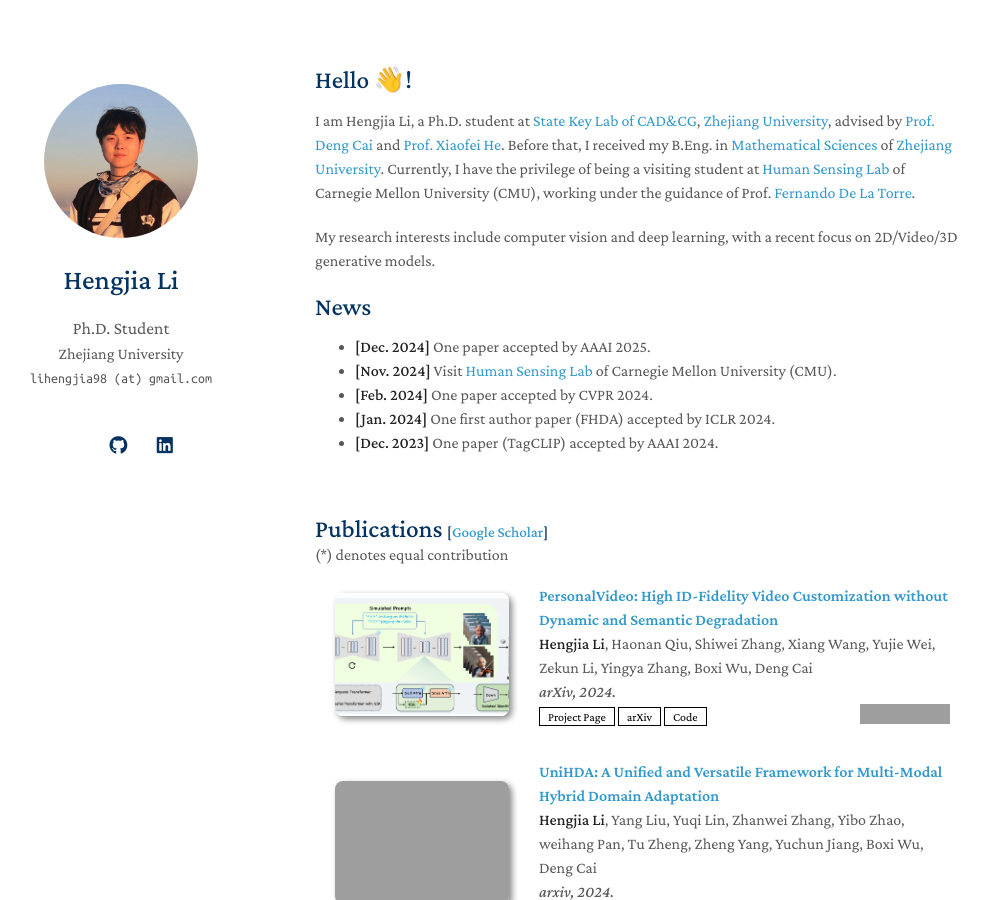
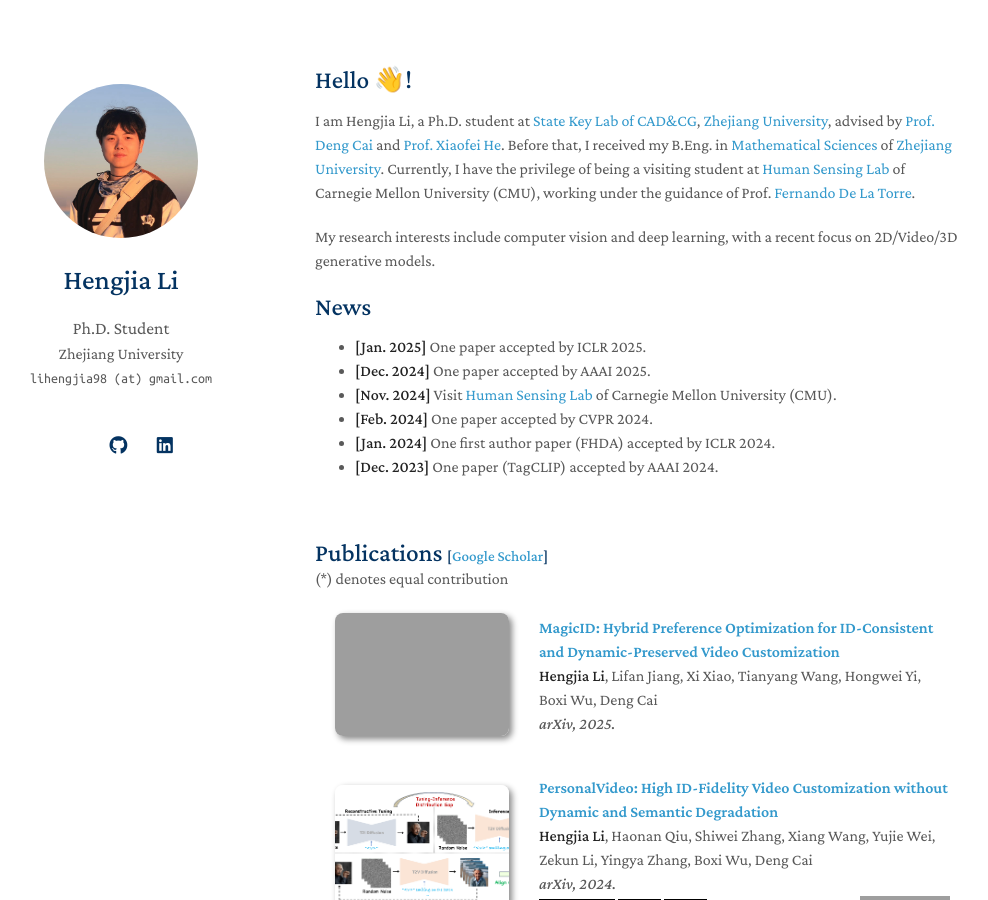
Before and after one commit to EchoPluto/HomePage, a Jekyll site: the page built from index.md, in a window 1280 px wide and 900 px high. Shown: the whole window, without its empty margins (155-1143 px from the left). Built offline with Jekyll 4.4.1, drawn with Linux system fonts in a browser that asks for light colours; nearby versions of some CDN libraries; a style sheet for code colours, icons or effects is not loaded; our own code applies the rules of GitHub Pages for plain Markdown files; grey boxes are pictures that could not be loaded.

Commit message:
update MagicID and PersonalVideo

```diff
--- a/_data/publications.yml
+++ b/_data/publications.yml
@@ -8,6 +8,15 @@
   #   github_stars: EchoPluto/PersonalVideo
   #   image: ./assets/teaser/PersonalVideo.png
 
+  - title: "MagicID: Hybrid Preference Optimization for ID-Consistent and Dynamic-Preserved Video Customization"
+    authors: <strong>Hengjia Li</strong>, Lifan Jiang, Xi Xiao, Tianyang Wang, Hongwei Yi, Boxi Wu, Deng Cai
+    conference: arXiv, 2025.
+    # page: https://personalvideo.github.io/
+    # arxiv: https://arxiv.org/abs/2411.17048
+    # code: https://github.com/EchoPluto/PersonalVideo
+    # github_stars: EchoPluto/PersonalVideo
+    image: ./assets/teaser/MagicID.png
+
   - title: "PersonalVideo: High ID-Fidelity Video Customization without Dynamic and Semantic Degradation"
     authors: <strong>Hengjia Li</strong>, Haonan Qiu, Shiwei Zhang, Xiang Wang, Yujie Wei, Zekun Li, Yingya Zhang, Boxi Wu, Deng Cai
     conference: arXiv, 2024.
@@ -15,7 +24,7 @@
     arxiv: https://arxiv.org/abs/2411.17048
     code: https://github.com/EchoPluto/PersonalVideo
     github_stars: EchoPluto/PersonalVideo
-    image: ./assets/teaser/PV.png
+    image: ./assets/teaser/PersonalVideo.png
 
   - title: "UniHDA: A Unified and Versatile Framework for Multi-Modal Hybrid Domain Adaptation"
     authors: <strong>Hengjia Li</strong>, Yang Liu, Yuqi Lin, Zhanwei Zhang, Yibo Zhao, weihang Pan, Tu Zheng, Zheng Yang, Yuchun Jiang, Boxi Wu, Deng Cai
--- a/_includes/news.md
+++ b/_includes/news.md
@@ -1,5 +1,6 @@
 ## News
 
+- **[Jan. 2025]** One paper accepted by ICLR 2025.
 - **[Dec. 2024]** One paper accepted by AAAI 2025.
 - **[Nov. 2024]** Visit [Human Sensing Lab](http://www.humansensing.cs.cmu.edu/) of Carnegie Mellon University (CMU).
 - **[Feb. 2024]** One paper accepted by CVPR 2024.
```
Also changed, not shown: 1 other file.
